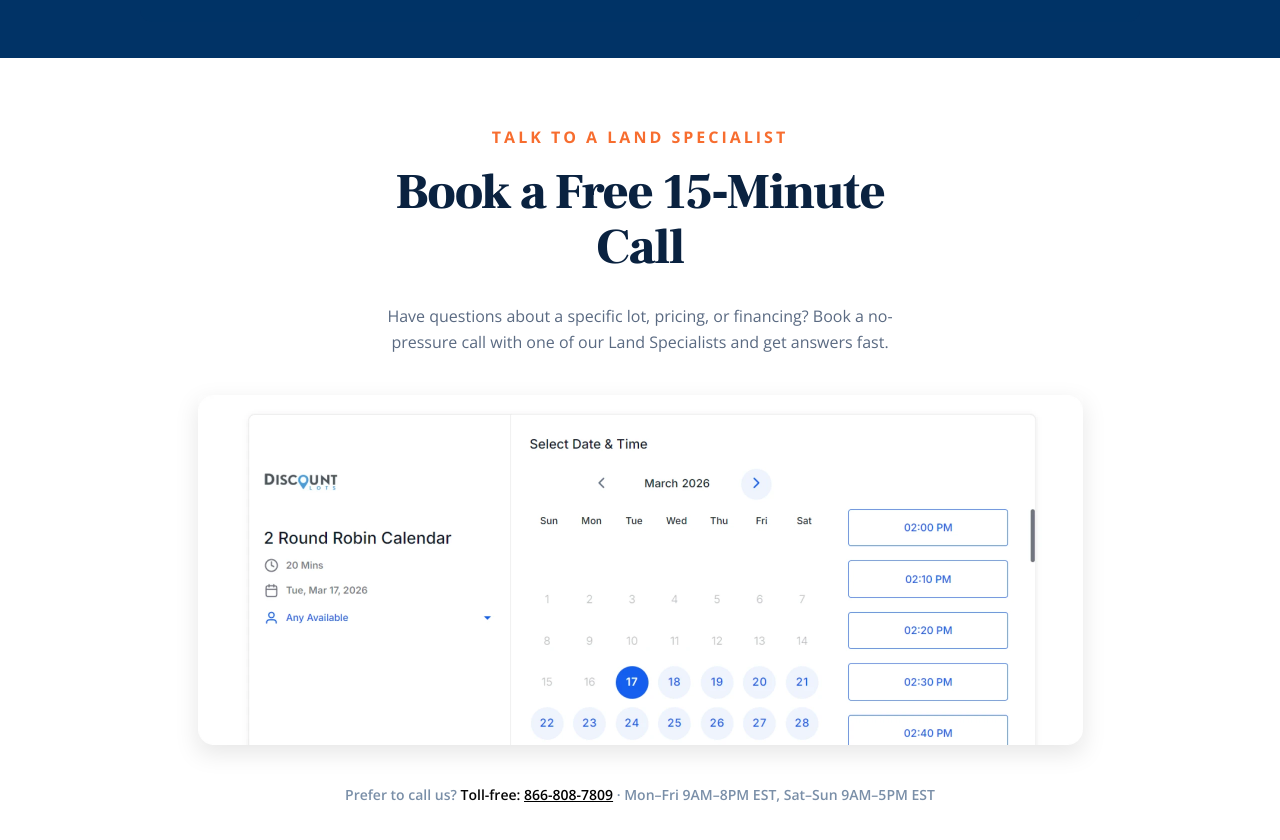
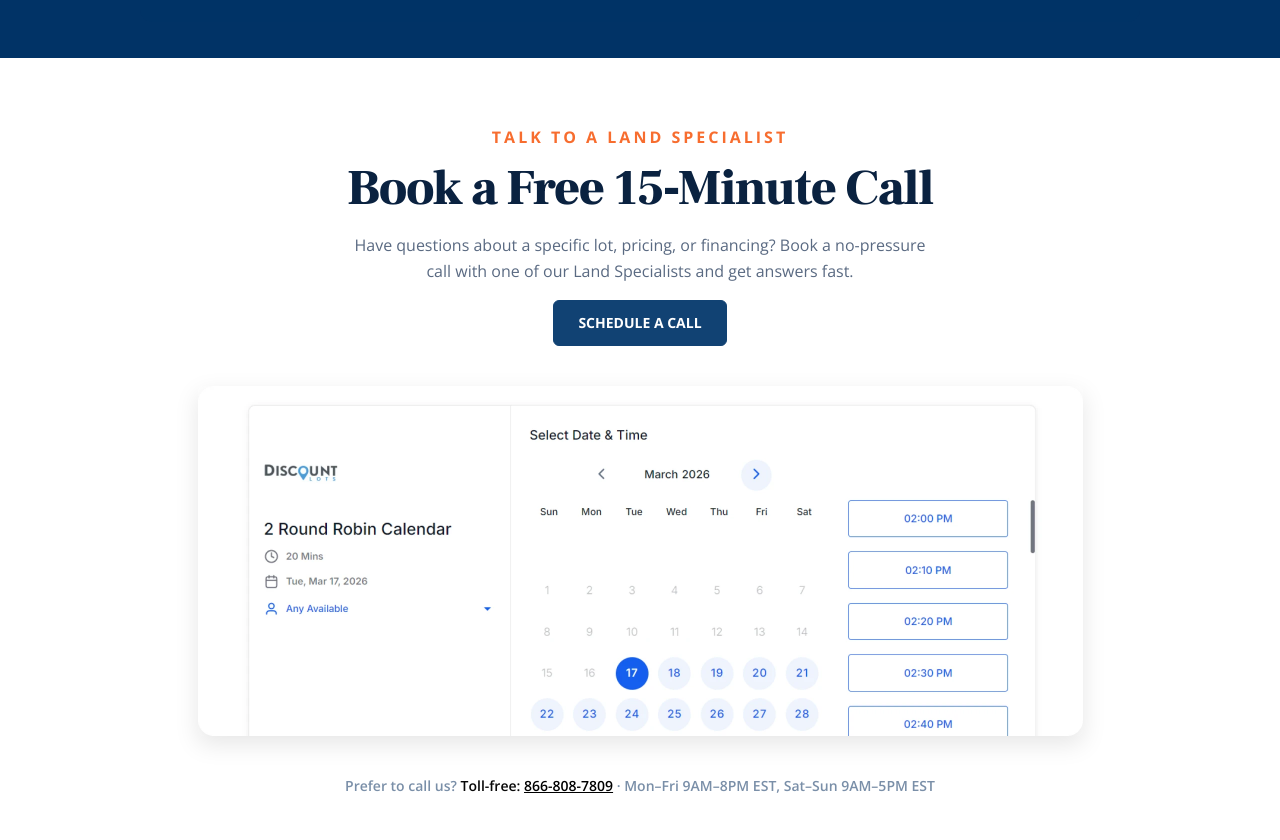
Before and after one commit to Cosmo-US-LLC/discount-lot-website, a React (Vite) app: page /states/kentucky in a window 1280 px wide. Shown: the part 9146-9986 px from the top of the page. Built offline with nearby package versions, Linux system fonts and the light colour scheme.

Commit message:
update the minner changes

```diff
--- a/src/components/pageComponents/states/Kentucky/KentuckyBookingCallSection.jsx
+++ b/src/components/pageComponents/states/Kentucky/KentuckyBookingCallSection.jsx
@@ -6,8 +6,8 @@ function KentuckyBookingCallSection() {
   return (
     <section id="schedule-a-call" className="bg-white md:py-18 py-14">
       <div className="mx-auto flex w-full max-w-[1280px] px-4 md:px-8 flex-col items-center gap-10 text-center">
-        <div className="flex w-full max-w-[560px] flex-col items-center md:gap-7 gap-3">
-          <div className="flex flex-col items-center gap-5">
+        <div className="flex w-full max-w-[590px] flex-col items-center md:gap-4 gap-3">
+          <div className="flex flex-col items-center gap-4">
             <h6 className="text-[#f76d2f]">Talk to a Land Specialist</h6>
             <h2 className="text-[#0a2240]">Book a Free&nbsp;15‑Minute Call</h2>
           </div>
@@ -16,6 +16,13 @@ function KentuckyBookingCallSection() {
             no-pressure call with one of our Land Specialists and get answers
             fast.
           </p>
+          <a
+            href="https://api.leadconnectorhq.com/widget/bookings/sales-reps-rr"
+            className="inline-flex gap-2 items-center justify-center btn-primary"
+          >
+            Schedule a Call
+            {/* <ArrowRightIcon className="w-4 h-4" /> */}
+          </a>
         </div>
 
         <div className="max-md:hidden h-[350px] w-full max-w-[885px] overflow-hidden rounded-[6px] bg-white shadow-[0px_8px_25px_rgba(0,0,0,0.1)] ">
--- a/src/components/pageComponents/states/Kentucky/KentuckyFinalCta.jsx
+++ b/src/components/pageComponents/states/Kentucky/KentuckyFinalCta.jsx
@@ -17,7 +17,7 @@ function KentuckyFinalCta() {
         </div>
 
         <a
-          href="#ky-properties"
+          href="https://discountlots.com/property-map?states=Kentucky&counties=Clinton&usage=&acreage.min=0.07&acreage.max=40&price.min=5943&price.max=128999&monthly_payment.min=141&monthly_payment.max=1875"
           className="inline-flex gap-2 items-center justify-center btn-secondary border !border-[#ffffff] text-[#ffffff]"
         >
           View Available Lots &amp; Pricing{" "}
--- a/src/components/pageComponents/states/Kentucky/KentuckyPricingSection.jsx
+++ b/src/components/pageComponents/states/Kentucky/KentuckyPricingSection.jsx
@@ -45,7 +45,7 @@ function KentuckyPricingSection() {
         </div>
 
         <a
-          href="#ky-properties"
+          href="https://discountlots.com/property-map?states=Kentucky&counties=Clinton&usage=&acreage.min=0.07&acreage.max=40&price.min=5943&price.max=128999&monthly_payment.min=141&monthly_payment.max=1875"
           className="inline-flex items-center justify-center gap-[6px] btn-secondary bg-[#f76d2f] text-white"
         >
           Browse Available Lots &amp; Pricing
--- a/src/components/pageComponents/states/Kentucky/KentuckyWhySection.jsx
+++ b/src/components/pageComponents/states/Kentucky/KentuckyWhySection.jsx
@@ -121,7 +121,7 @@ function KentuckyWhySection() {
         </div>
 
         <a
-          href="#ky-properties"
+          href="https://discountlots.com/property-map?states=Kentucky&counties=Clinton&usage=&acreage.min=0.07&acreage.max=40&price.min=5943&price.max=128999&monthly_payment.min=141&monthly_payment.max=1875"
           className="inline-flex btn-secondary items-center justify-center gap-2 rounded-[6px] text-white"
         >
           View Available Lots &amp; Pricing
--- a/src/components/pageComponents/states/Kentucky/KentuckyZoningSection.jsx
+++ b/src/components/pageComponents/states/Kentucky/KentuckyZoningSection.jsx
@@ -68,7 +68,7 @@ function KentuckyZoningSection() {
         </div>
 
         <a
-          href="#ky-properties"
+          href="https://discountlots.com/property-map?states=Kentucky&counties=Clinton&usage=&acreage.min=0.07&acreage.max=40&price.min=5943&price.max=128999&monthly_payment.min=141&monthly_payment.max=1875"
           className="mt-2 inline-flex items-center justify-center gap-[6px] rounded-[8px] btn-secondary text-white"
         >
           View Available Lots &amp; Pricing
```
